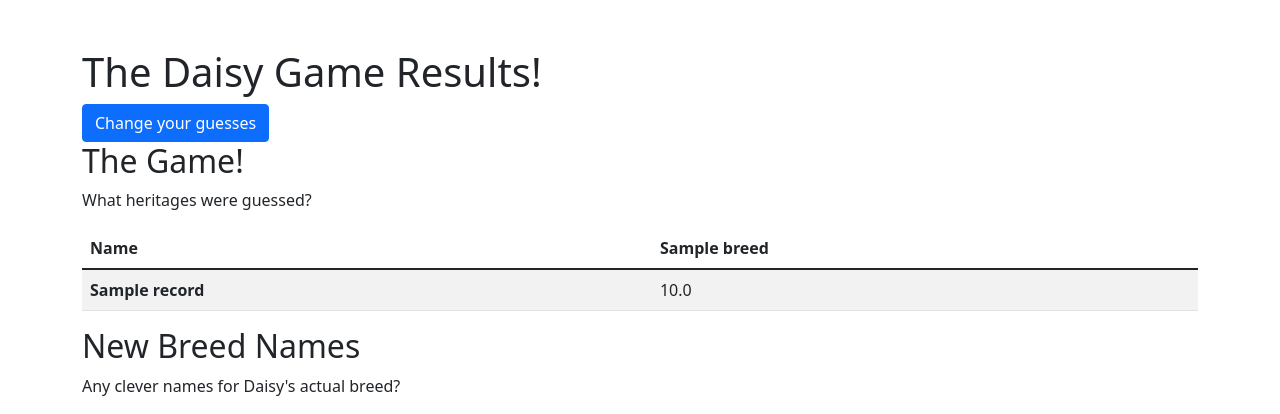
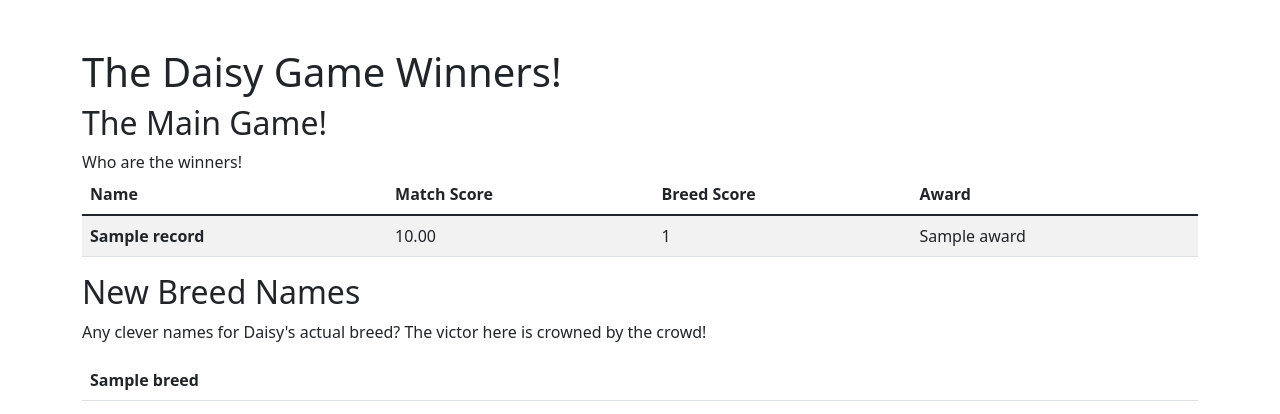
Before and after one commit to WardLT/daisy-game, a Flask app: template templates/results.html in a window 1280 px wide. Shown: the top 414 px of the page. Run offline with Flask 2, Linux system fonts and the light colour scheme; the template is opened without the code that fills it: most values are stand-ins (such as "Sample title", 1, 10 or a date in 2020); lists and menus that the app fills with data are empty.

Commit message:
Add the results page

```diff
--- a/app.py
+++ b/app.py
@@ -3,6 +3,7 @@ from math import isclose
 import secrets
 import json
 
+import humanize.time
 from flask import Flask, request, render_template, flash, session
 from werkzeug.utils import redirect
 import pandas as pd
@@ -48,7 +49,7 @@ answer = {
 assert isclose(sum(answer.values()), 100)
 assert all(k in breeds for k in answer)
 
-result_time = datetime(2022, 2, 20, 8, 0, 0)
+result_time = datetime(2022, 2, 20, 20, 0, 0)
 
 
 @app.route('/', methods=['GET'])
@@ -109,13 +110,17 @@ def get_results() -> pd.DataFrame:
 
 @app.route('/results')
 def display_results():
+    if datetime.now() < result_time:
+        flash(f'You have to wait until {humanize.time.naturaltime(result_time)}!', 'error')
+        return redirect('/guesses')
+
     # Get the results
     results = get_results()
 
     # Compute the KL score (contest 1)
     results['kl_score'] = 0.
     for breed, col in zip(breeds, breed_tags):
-        results['kl_score'] += np.abs(results['tag'] - answer[breed])
+        results['kl_score'] += np.abs(results[col] - answer.get(breed, 0))
 
     # Compute the number of correct breeds
     results['breed_id'] = 0
@@ -128,11 +133,17 @@ def display_results():
     # Mark the champions!
     results['grand_champ'] = results['kl_score'] == results['kl_score'].min()
     results['coward_champ'] = results['breed_id'] == results['breed_id'].max()
+    results['both'] = results[['grand_champ', 'coward_champ']].all(axis=1)
 
     # Store the results
     results['award'] = ''
-    results[results['grand_champ']]['award'] += 'Grand Champion! 💪'
-    results[results['coward_champ']]['award'] += 'Coward Champ 👑'
+    results.loc[results['grand_champ'], 'award'] = 'Grand Champion! 💪'
+    results.loc[results['coward_champ'], 'award'] = 'Coward Champ 👑'
+    results.loc[results['both'], 'award'] = 'Ultimate Champ!! 👑💪🐶'
+
+    # Sort values so that the KL champ is on top
+    results.sort_values('kl_score', ascending=True, inplace=True)
 
     # Return the results
-    return render_template('results.html', results=results.to_dict('records'))
+    breed_ideas = set(results['newbreed'])
+    return render_template('results.html', results=results.to_dict('records'), breed_ideas=breed_ideas)
--- a/templates/home.html
+++ b/templates/home.html
@@ -5,6 +5,7 @@
     <meta name="viewport" content="width=device-width, initial-scale=1, shrink-to-fit=no">
     <link rel="stylesheet" href="https://cdn.jsdelivr.net/npm/bootstrap@5.1.3/dist/css/bootstrap.min.css"
           integrity="sha384-1BmE4kWBq78iYhFldvKuhfTAU6auU8tT94WrHftjDbrCEXSU1oBoqyl2QvZ6jIW3" crossorigin="anonymous">
+    <title>The Daisy Game!</title>
 </head>
 
 <body>
@@ -58,12 +59,12 @@
 
     <form class="row gy-2 gx-3 align-items-center" action="/" method="post">
 
-        <label for="name">Your name</label>
         <input type="text" id="name" name="name" placeholder="Your name" value="{{session['name']}}" required/>
 
         <h4>Part 1: Assigning Breeds</h4>
 
-        <p>Assign each breed a percentage corresponding to how much of Daisy belongs to it.</p>
+        <p>Assign each breed a percentage (values can be between 0 and 100)
+            corresponding to how much of Daisy belongs to it.</p>
 
 
         {% for breed in breeds %}
--- a/templates/results.html
+++ b/templates/results.html
@@ -4,7 +4,7 @@
     <meta charset="utf-8">
     <meta name="viewport" content="width=device-width, initial-scale=1, shrink-to-fit=no">
 
-    <title>The Daisy Game</title>
+    <title>The Daisy Game! Winners!</title>
 
     <!-- Bootstrap core CSS -->
     <link rel="stylesheet" href="https://cdn.jsdelivr.net/npm/bootstrap@5.1.3/dist/css/bootstrap.min.css"
@@ -16,41 +16,34 @@
 
 <!-- Begin page content -->
 <main role="main" class="container">
-    <h1 class="mt-5">The Daisy Game Results!</h1>
+    <h1 class="mt-5">The Daisy Game Winners!</h1>
 
-    <a class="btn btn-primary" href="/" role="button">Change your guesses</a>
+    <h2>The Main Game!</h2>
 
-    <h2>The Game!</h2>
-
-    <p>What heritages were guessed?</p>
+    Who are the winners!
 
     <table class="table table-striped">
         <thead>
         <tr>
             <th scope="col">Name</th>
-            {% for breed in breeds %}
-            <th scope="col">{{breed}}</th>
-            {% endfor %}
+            <th scope="col">Match Score</th>
+            <th scope="col">Breed Score</th>
+            <th scope="col">Award</th>
         </tr>
         </thead>
         {% for record in results %}
         <tr>
             <th scope="row">{{record['name']}}</th>
-            {% for breed in breeds %}
-            {% set val = record[breed | replace(" ", "_")] %}
-            {% if val < 1e-6 %}
-            <td></td>
-            {% else %}
-            <td>{{ "%.1f" | format(val) }}</td>
-            {% endif %}
-            {% endfor %}
+            <td>{{'%.2f' | format(record['kl_score'])}}</td>
+            <td>{{record['breed_id']}}</td>
+            <td>{{record['award']}}</td>
         </tr>
         {% endfor %}
     </table>
 
     <h2>New Breed Names</h2>
 
-    <p>Any clever names for Daisy's actual breed?</p>
+    <p>Any clever names for Daisy's actual breed? The victor here is crowned by the crowd!</p>
 
     <table class="table">
         {% for breed in breed_ideas %}
```
Also changed, not shown: templates/guesses.html (+12 -1 lines).
